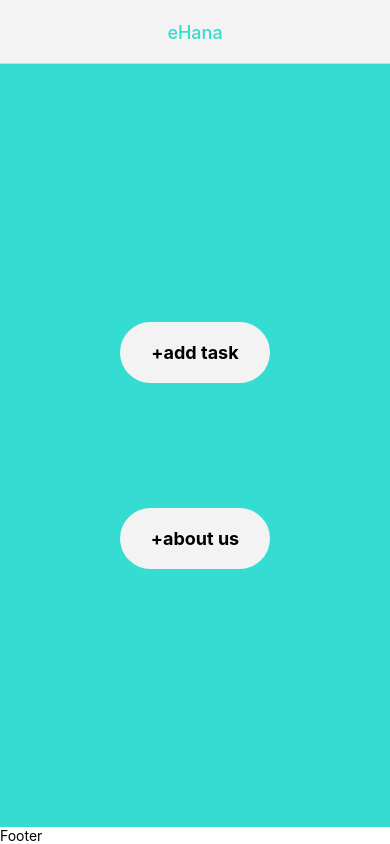
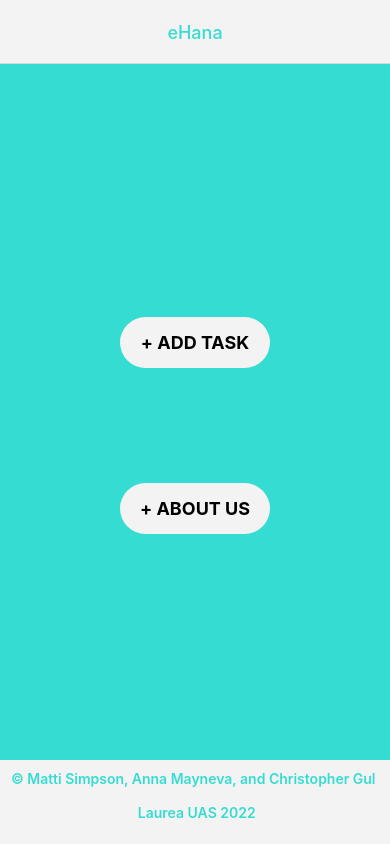
Before and after one commit to MattiHel85/eHana, a React Native app: screen / in a window 390 px wide. Built offline with nearby package versions, Linux system fonts and the light colour scheme.

Commit message:
finish app styling

```diff
--- a/App.js
+++ b/App.js
@@ -22,7 +22,8 @@ const App = () => {
           headerTitleAlign: "center",
           headerTitleStyle: {
             color: "#35DCD2",
-          }
+          },
+          headerTintColor: '#35DCD2'
         }}
       >
         <Stack.Screen
@@ -54,9 +55,9 @@ const App = () => {
           }}
         />
       </Stack.Navigator>
-      <View>
-        <Text>
-          Footer
+      <View style={styles.footer}>
+        <Text style={styles.footerText}>
+          &copy; Matti Simpson, Anna Mayneva, and Christopher Gul {`\n\n`} Laurea UAS 2022
         </Text>
       </View>
     </NavigationContainer>
@@ -64,5 +65,20 @@ const App = () => {
 
 }
 
+const styles = StyleSheet.create({
+  footer: {
+    backgroundColor: "#F3F3F3",
+    height: "10%",
+    padding: 10,
+  },
+
+  footerText: {
+    color: "#35DCD2",
+    fontSize: 14,
+    fontWeight: "600",
+    textAlign: "center",
+  }
+})
+
 
 export default App
--- a/Screens/About.js
+++ b/Screens/About.js
@@ -1,12 +1,42 @@
-import { View, Text } from 'react-native'
+import { View, Text, StyleSheet } from 'react-native'
 import React from 'react'
 
 const About = () => {
   return (
-    <View>
-      <Text>About</Text>
+    <View style={{
+      backgroundColor: "#35DCD2",
+      height: "100%",
+      paddingTop: "20%"
+    }}
+    >
+      <View style={styles.container}>
+        <View>
+          <Text style={{fontSize: 20, fontWeight: "500"}}>
+            {`About Us \n`}
+          </Text>
+        </View>
+        <View>
+          <Text style={{fontSize: 18}}>
+            {`eHana was built by three students from Laurea UAS in Finland.
+            \n\nThis app was built as part of the 'Building and Deploying Cross Platform Mobile Apps' course, and was built using React Native and Firebase.
+            \n\nThe name comes from playing around on Google Translate. To do in Hawaiian is 'e hana' which also helped us decide on the turquoise theme for the app.
+            `}
+          </Text>
+        </View>
+      </View>
     </View>
   )
 }
 
+const styles = StyleSheet.create({
+  container: {
+      backgroundColor: '#F3F3F3',
+      padding: 15,
+      borderRadius: 15,
+      margin: 0,
+      marginHorizontal: 10,
+      height: "70%"
+  },
+});
+
 export default About
--- a/Screens/Detail.js
+++ b/Screens/Detail.js
@@ -24,18 +24,29 @@ const Detail = ({ route }) => {
     }
 
     return (
+        <View style={{
+            backgroundColor: "#35DCD2",
+            height: "100%"
+        }}>
             <View style={styles.container}>
                 <TextInput
                     style={styles.textfield}
                     onChangeText={onChangeHeadingText}
                     value={textHeading}
-                placeholder="write new task name"
+                    placeholder="New task name"
                 />
                 <Pressable
                     style={styles.buttonUpdate}
                     onPress={() => { updateTodo() }}>
-                <Text>UPDATE</Text>
+                    <Text
+                        style={{
+                            color: '#35DCD2',
+                            fontWeight: '700'
+                        }}>
+                            UPDATE
+                    </Text>
                 </Pressable>
+            </View>
         </View>
     )
 }
@@ -45,14 +56,14 @@ const styles = StyleSheet.create({
         marginTop: 80,
         marginLeft: 15,
         marginRight: 15,
+        height: 100,
     },
     textfield: {
         marginBottom: 10,
-        padding: 10,
-        fontSize: 15,
-        color: "#000000",
-        backgroundColor: "#e0e0e0",
-        borderRadius: 5
+        padding: 15,
+        fontSize: 20,
+        backgroundColor: "#F3F3F3",
+        borderRadius: 50
     },
     buttonUpdate: {
         marginTop: 25,
@@ -60,9 +71,10 @@ const styles = StyleSheet.create({
         justifyContent: 'center',
         paddingVertical: 12,
         paddingHorizontal: 32,
-        borderRadius: 4,
+        borderRadius: 50,
         elevation: 10,
-        backgroundColor: '#0de065',
+        backgroundColor: '#F3F3F3',
+        // color: '#35DCD2',
     },
 });
 
--- a/Screens/Home.js
+++ b/Screens/Home.js
@@ -15,14 +15,14 @@ const Home = () => {
       <View style={styles.container}>
         <TouchableOpacity onPress={() => navigation.navigate('Tasks')}>
           <Text style={styles.button}>
-            +add task
+            + ADD TASK
           </Text>
         </TouchableOpacity>
       </View>
       <View style={styles.container}>
         <TouchableOpacity onPress={() => navigation.navigate('About')}>
           <Text style={styles.button}>
-            +about us
+            + ABOUT US
           </Text>
         </TouchableOpacity>
       </View>
@@ -43,7 +43,7 @@ const styles = StyleSheet.create({
     width: 150,
     backgroundColor: "#F3F3F3",
     margin: 20,
-    padding: 20,
+    padding: 15,
     textAlign: "center",
     borderRadius: 50,
     fontSize: 18,
--- a/Screens/Tasks.js
+++ b/Screens/Tasks.js
@@ -66,8 +66,15 @@ const Tasks = () => {
     }
 
     return (
-        <View style={{ flex: 1 }}>
-            <View style={styles.formContainer}>
+        <View style={{
+            backgroundColor: "#35DCD2",
+            height: "100%",
+            paddingTop: "50%"
+          }}>
+            <View
+                // style={{ backgroundColor:}}
+                style={styles.formContainer}
+            >
                 <TextInput
                     style={styles.input}
                     placeholder='Add new todo'
@@ -78,7 +85,7 @@ const Tasks = () => {
                     autoCapitalize="none"
                 />
                 <TouchableOpacity style={styles.button} onPress={addTodo}>
-                    <Text style={styles.buttonText}>Add</Text>
+                    <Text style={styles.buttonText}>+</Text>
                 </TouchableOpacity>
             </View>
             <FlatList
@@ -113,7 +120,7 @@ const Tasks = () => {
 
 const styles = StyleSheet.create({
     container: {
-        backgroundColor: '#e5e5e5',
+        backgroundColor: '#F3F3F3',
         padding: 15,
         borderRadius: 15,
         margin: 5,
@@ -136,11 +143,11 @@ const styles = StyleSheet.create({
         height: 80,
         marginLeft: 10,
         marginRight: 10,
-        marginTop: 100
+        marginTop: 10
     },
     input: {
         height: 48,
-        borderRadius: 5,
+        borderRadius: 50,
         overflow: 'hidden',
         backgroundColor: 'white',
         paddingLeft: 16,
@@ -149,14 +156,14 @@ const styles = StyleSheet.create({
     },
     button: {
         height: 47,
-        borderRadius: 5,
-        backgroundColor: '#788eec',
+        borderRadius: 50,
+        backgroundColor: '#F3F3F3',
         width: 80,
         alignItems: "center",
         justifyContent: 'center'
     },
     buttonText: {
-        color: 'white',
+        color: '#35DCD2',
         fontSize: 20
     },
 
@@ -164,6 +171,7 @@ const styles = StyleSheet.create({
         marginTop: 5,
         fontSize: 20,
         marginLeft: 14,
+        color: "#35DCD2"
     },
 });
 
```
Lines whose indentation alone changed are shown as unchanged.
